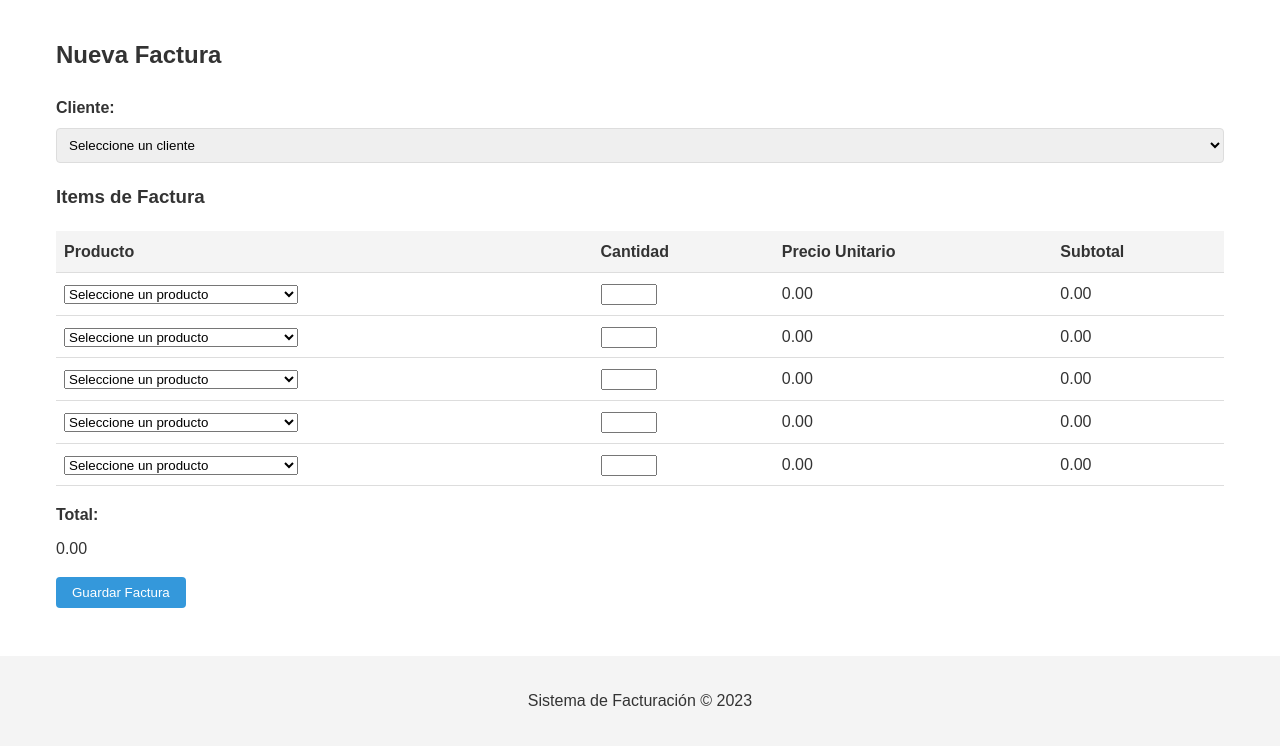
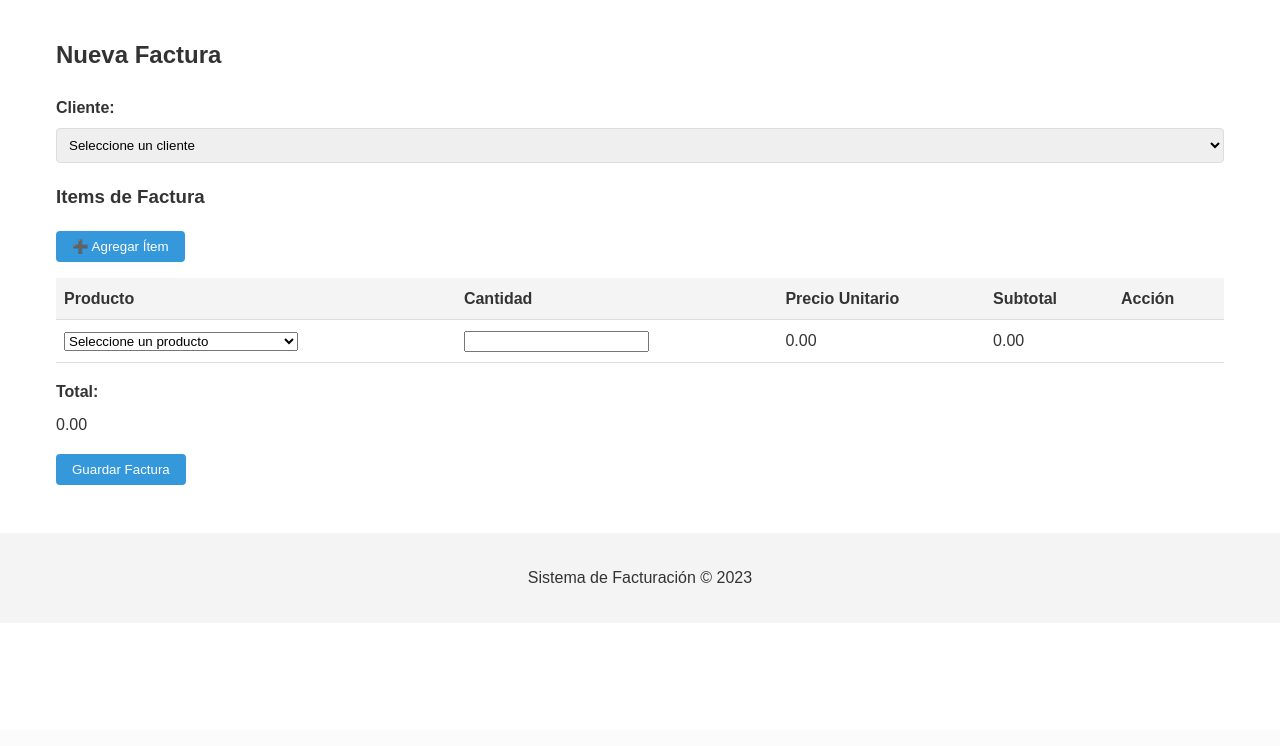
Before and after one commit to Fidel-Arias/ModuloFacturacion, a Flask app: page /factura/nueva in a window 1280 px wide. Shown: the part 70-816 px from the top of the page. After the commit the page ends 653 px from the top, so only its background shows below. Run offline with Flask 3, Linux system fonts and the light colour scheme; the visitor is signed in with stand-in values (Sample User, id 1); a database or web service that is not in the repository returns one stand-in record (values such as "Sample title"); some libraries are stand-ins or nearby versions.

Commit message:
Rebuild: Se corrigio el error de la prueba 13

```diff
--- a/templates/nueva_factura.html
+++ b/templates/nueva_factura.html
@@ -1,8 +1,22 @@
 {% extends "base.html" %}
 
 {% block content %}
+<!--
+  PÁGINA PARA CREAR NUEVAS FACTURAS
+  ==================================
+  - Permite agregar ítems ilimitados (cumple prueba #13)
+  - Cálculos automáticos de subtotales y total
+  - Validaciones básicas en frontend
+-->
+
 <h2>Nueva Factura</h2>
 <form method="POST">
+    <!--
+      SECCIÓN DE MENSAJES FLASH
+      --------------------------
+      - Muestra mensajes de éxito/error desde el backend
+      - Se cierra haciendo clic en la "X"
+    -->
     {% with messages = get_flashed_messages(with_categories=true) %}
     {% if messages %}
     {% for category, message in messages %}
@@ -13,6 +27,13 @@
     {% endfor %}
     {% endif %}
     {% endwith %}
+
+    <!--
+      SELECCIÓN DE CLIENTE
+      --------------------
+      - Dropdown con todos los clientes disponibles
+      - Campo obligatorio (required)
+    -->
     <div class="form-group">
         <label for="cliente_id">Cliente:</label>
         <select name="cliente_id" id="cliente_id" required>
@@ -23,7 +44,14 @@
         </select>
     </div>
 
+    <!--
+      SECCIÓN DE ÍTEMS DE FACTURA
+      ---------------------------
+      - Tabla dinámica con productos
+      - Botón para agregar nuevos ítems
+    -->
     <h3>Items de Factura</h3>
+    <button type="button" onclick="addItemRow()" class="btn">➕ Agregar Ítem</button>
     <table id="items-table">
         <thead>
         <tr>
@@ -31,36 +59,138 @@
             <th>Cantidad</th>
             <th>Precio Unitario</th>
             <th>Subtotal</th>
+            <th>Acción</th> <!-- Columna para botones de eliminar -->
         </tr>
         </thead>
         <tbody>
-            {% for i in range(1, 6) %}
-            <tr>
+        <!--
+          FILA INICIAL (SOLO UNA)
+          ------------------------
+          - Siempre visible (no se puede eliminar)
+          - Campos obligatorios
+        -->
+        <tr id="row_1">
             <td>
-                    <select name="producto_id_{{ i }}" id="producto_id_{{ i }}" class="producto-select">
+                <select name="producto_id_1" id="producto_id_1" class="producto-select" required>
                     <option value="">Seleccione un producto</option>
                     {% for producto in productos %}
-                        <option value="{{ producto[0] }}" data-precio="{{ producto[2] }}">{{ producto[1] }} (S/.{{ "%.2f"|format(producto[2]) }})</option>
+                    <option value="{{ producto[0] }}" data-precio="{{ producto[2] }}">
+                        {{ producto[1] }} (S/.{{ "%.2f"|format(producto[2]) }})
+                    </option>
                     {% endfor %}
                 </select>
             </td>
-                <td><input type="number" name="cantidad_{{ i }}" id="cantidad_{{ i }}" min="1" max="20" class="cantidad-input" pattern="^[0-9]+$"></td>
-                <td><span id="precio_{{ i }}" class="precio">0.00</span></td>
-                <td><span id="subtotal_{{ i }}" class="subtotal">0.00</span></td>
+            <td>
+                <input type="number" name="cantidad_1" id="cantidad_1" min="1" class="cantidad-input" required>
+            </td>
+            <td><span id="precio_1" class="precio">0.00</span></td>
+            <td><span id="subtotal_1" class="subtotal">0.00</span></td>
+            <td>
+                <!-- Sin botón para la primera fila -->
+            </td>
         </tr>
-            {% endfor %}
         </tbody>
     </table>
 
+    <!--
+      SECCIÓN DE TOTAL
+      ----------------
+      - Muestra el total calculado automáticamente
+    -->
     <div class="form-group">
         <label>Total:</label>
         <span id="total">0.00</span>
     </div>
 
+    <!-- Botón para enviar el formulario -->
     <button type="submit" class="btn">Guardar Factura</button>
 </form>
 
 <script>
+    // =============================================
+    // VARIABLES GLOBALES
+    // =============================================
+    let currentItems = 1; // Contador de filas (comienza en 1 por la fila inicial)
+
+    // =============================================
+    // FUNCIÓN PARA AÑADIR NUEVAS FILAS
+    // =============================================
+    function addItemRow() {
+        currentItems++; // Incrementa el contador
+
+        // Obtiene el cuerpo de la tabla
+        const tbody = document.querySelector('#items-table tbody');
+
+        // Crea una nueva fila
+        const newRow = document.createElement('tr');
+        newRow.id = `row_${currentItems}`; // Asigna ID único
+
+        // HTML de la nueva fila
+        newRow.innerHTML = `
+            <td>
+                <select name="producto_id_${currentItems}" id="producto_id_${currentItems}" class="producto-select" required>
+                    <option value="">Seleccione un producto</option>
+                    {% for producto in productos %}
+                    <option value="{{ producto[0] }}" data-precio="{{ producto[2] }}">
+                        {{ producto[1] }} (S/.{{ "%.2f"|format(producto[2]) }})
+                    </option>
+                    {% endfor %}
+                </select>
+            </td>
+            <td>
+                <input type="number" name="cantidad_${currentItems}" id="cantidad_${currentItems}" min="1" class="cantidad-input" required>
+            </td>
+            <td><span id="precio_${currentItems}" class="precio">0.00</span></td>
+            <td><span id="subtotal_${currentItems}" class="subtotal">0.00</span></td>
+            <td>
+                <button type="button" onclick="removeItemRow(this)" class="btn btn-danger">❌ Eliminar</button>
+            </td>
+        `;
+
+        // Agrega la nueva fila a la tabla
+        tbody.appendChild(newRow);
+
+        // =============================================
+        // EVENT LISTENERS PARA LA NUEVA FILA
+        // =============================================
+
+        // Evento para cuando cambia la selección de producto
+        document.getElementById(`producto_id_${currentItems}`).addEventListener('change', function() {
+            const precio = this.options[this.selectedIndex]?.dataset.precio || '0';
+            document.getElementById(`precio_${currentItems}`).textContent = parseFloat(precio).toFixed(2);
+            calcularSubtotal(currentItems);
+        });
+
+        // Evento para cuando cambia la cantidad
+        document.getElementById(`cantidad_${currentItems}`).addEventListener('input', function() {
+            calcularSubtotal(currentItems);
+        });
+    }
+
+    // =============================================
+    // FUNCIÓN PARA ELIMINAR FILAS
+    // =============================================
+    function removeItemRow(button) {
+        // No permite eliminar la última fila
+        if (currentItems <= 1) {
+            alert("Debe haber al menos un ítem en la factura");
+            return;
+        }
+
+        // Elimina la fila
+        button.closest('tr').remove();
+        currentItems--; // Disminuye el contador
+
+        // Recalcula el total
+        calcularTotal();
+    }
+
+    // =============================================
+    // INICIALIZACIÓN DE EVENT LISTENERS
+    // (Para la fila inicial)
+    // =============================================
+
+    // Evento para cambio de producto en fila inicial
     document.querySelectorAll('.producto-select').forEach(select => {
         select.addEventListener('change', function() {
             const precio = this.options[this.selectedIndex]?.dataset.precio || '0';
@@ -70,6 +200,7 @@
         });
     });
 
+    // Evento para cambio de cantidad en fila inicial
     document.querySelectorAll('.cantidad-input').forEach(input => {
         input.addEventListener('input', function() {
             const rowId = this.id.split('_')[1];
@@ -77,6 +208,11 @@
         });
     });
 
+    // =============================================
+    // FUNCIONES DE CÁLCULO
+    // =============================================
+
+    // Calcula el subtotal de una fila específica
     function calcularSubtotal(rowId) {
         const cantidad = parseFloat(document.getElementById(`cantidad_${rowId}`).value) || 0;
         const precio = parseFloat(document.getElementById(`precio_${rowId}`).textContent) || 0;
@@ -85,6 +221,7 @@
         calcularTotal();
     }
 
+    // Calcula el total sumando todos los subtotales
     function calcularTotal() {
         let total = 0;
         document.querySelectorAll('.subtotal').forEach(el => {
```
Lines whose indentation alone changed are shown as unchanged.
